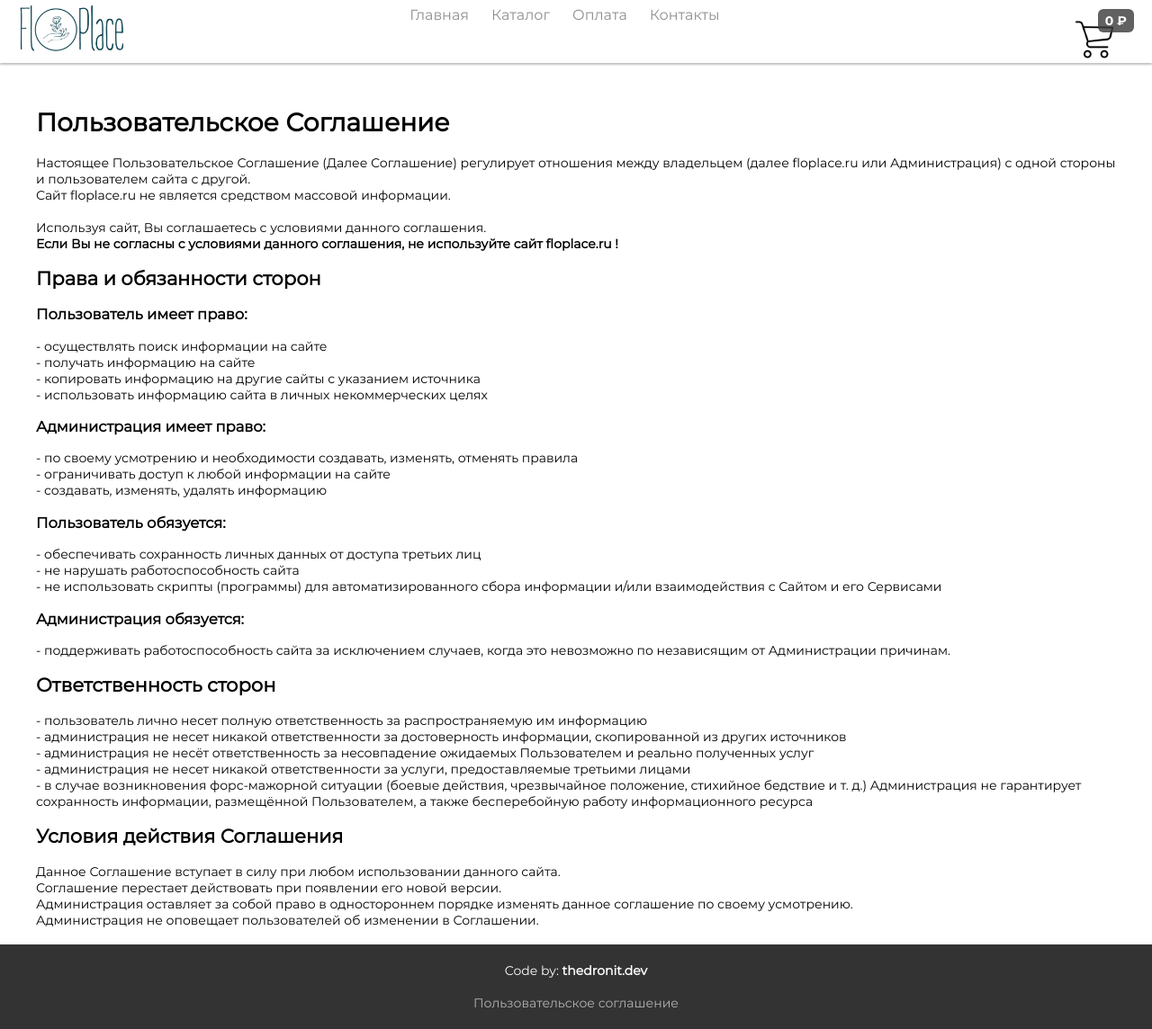
After one commit to TheDronIt/FloPlace, a Django app: page /useragreement in a window 1280 px wide. The commit adds this page. Shown: the whole page at 90% size. Run offline with Django 3.2, Linux system fonts and the light colour scheme; data that the repository does not hold is empty; parts of the project's set-up code (start-up, migrations or seed data) failed here and were passed over.

Commit message:
0304220229

```diff
--- a/config/settings.py
+++ b/config/settings.py
@@ -15,7 +15,7 @@ SECRET_KEY = secret_key
 DEBUG = True
 
 ALLOWED_HOSTS = ['*']
-
+CSRF_TRUSTED_ORIGINS = ['https://floplace.ru/']
 
 # Application definition
 
--- a/web/static/web/css/include.css
+++ b/web/static/web/css/include.css
@@ -79,3 +79,12 @@
 	color: white;
 	text-align: center;
 }
+.footer_link
+{
+	transition-duration: 0.25s;
+	color: #B3B3B3;
+}
+.footer_link:hover
+{
+	color: #F6F6F6;
+}
--- a/web/static/web/css/main.css
+++ b/web/static/web/css/main.css
@@ -71,7 +71,7 @@ a
 	max-width: 1200px;
 	min-height: 95vh;
 	margin: auto;
-	padding-top: 100px;
+	padding: 100px 15px 0 15px;
 }
 .page-headline
 {
@@ -425,9 +425,44 @@ a
 {
   display: none;
 }
-#delivery:checked~.delivery-label{
+.pickup-label
+{
+	display: block;
+}
+#delivery:checked ~ .delivery-label
+{
   display: block;
 }
+#delivery:checked ~ .pickup-label
+{
+	display: none;
+}
+
+.pickup_payment
+{
+	display: none;
+}
+.delivery_payment
+{
+	display: none;
+}
+#pickup:checked ~ .pickup_payment
+{
+	display: block;
+}
+#pickup:checked ~ .delivery_payment
+{
+	display: none;
+}
+#delivery:checked ~ .delivery_payment
+{
+	display: block;
+}
+.payment_info-message
+{
+	margin-top: 20px;
+}
+
 .delivery__address
 {
 	display: grid;
--- a/web/templates/include/footer.html
+++ b/web/templates/include/footer.html
@@ -1,3 +1,5 @@
 <div class="footer">
 	Code by: <a href="https://instagram.com/thedronit.dev" target="_blank" style="font-weight: bold;">thedronit.dev</a>
+	<br><br>
+	<a href="https://floplace.ru/useragreement" class="footer_link">Пользовательское соглашение</a>
 </div>
--- a/web/templates/page/contacts.html
+++ b/web/templates/page/contacts.html
@@ -74,7 +74,7 @@
 							<img src="{% static 'web/img/icons/mail.png' %}">
 						</div>
 						<div class="contacts_staff_info_social__login">
-							 mail
+							floplacespb@gmail.com
 						</div>
 					</div>
 				</div>
--- a/web/templates/page/index.html
+++ b/web/templates/page/index.html
@@ -112,7 +112,7 @@
 				<div class="reviews_container">
 					{% for Reviews in Reviews|slice:":4" %}
 					<div class="reviews_card">
-						<img src="{{Reviews.Image.url}}" class="reviews_card__img">
+						<img src="{{Reviews.Image.url}}" class="reviews_card__img" alt="">
 					</div>
 					{% endfor %}
 				</div>
@@ -122,7 +122,7 @@
 				    	<div class="slider__items">
 				    		{% for Reviews in Reviews %}
 				    		<div class="slider__item">
-				        		<img src="{{Reviews.Image.url}}" class="slider_image">
+				        		<img src="{{Reviews.Image.url}}" class="slider_image" alt="">
 				        	</div>
 					        {% endfor %}
 				    	</div>
--- /dev/null
+++ b/web/templates/page/other/UserAgreement.html
@@ -0,0 +1,68 @@
+<!DOCTYPE html>
+<html>
+<head>
+{% load static %}
+	<meta charset="utf-8">
+	<title>FloPlace | Пользовательское соглашение</title>
+	<link rel="shortcut icon" type="image/x-icon" href="{% static 'web/img/favicon.ico' %}">
+	<meta charset="UTF-8">
+	<meta name="viewport" content="width=device-width, initial-scale=1.0" />
+	<meta http-equiv="X-UA-Compatible" content="ie=edge" />
+	<meta name="Description" content="Частное детективное агество в г. Хабаровск">
+    <meta name="Keywords" content="Цветы, СПб, Питер">
+    <meta property="og:title" content="FloPlace - Цветы Санкт-Петербург" />
+    <meta property="og:description" content="FloPlace - Магазин по продаже качественных цветов в Санкт-Петербурге" />
+    <meta property="og:image" content="{% static 'web/img/logo.png' %}" />
+	<link rel="stylesheet" type="text/css" href="{% static 'web/css/main.css' %}">
+	<link rel="stylesheet" type="text/css" href="{% static 'web/css/include.css' %}">
+	<link rel="stylesheet" type="text/css" href="{% static 'web/css/header.css' %}">
+	<link rel="stylesheet" type="text/css" href="{% static 'web/css/mobile.css' %}">
+</head>
+<body>
+	{% block content %}
+	{% include 'include/header.html' %}
+	<div class="wrapper">
+		<h1>Пользовательское Соглашение</h1>
+		Настоящее Пользовательское Соглашение (Далее Соглашение) регулирует отношения между владельцем (далее floplace.ru или Администрация) с одной стороны и пользователем сайта с другой.<br>
+		Сайт floplace.ru не является средством массовой информации.
+		<br><br>
+		Используя сайт, Вы соглашаетесь с условиями данного соглашения.<br>
+		<b>Если Вы не согласны с условиями данного соглашения, не используйте сайт floplace.ru !</b>
+
+		<h2>Права и обязанности сторон</h2>
+		<h3>Пользователь имеет право:</h3>
+		- осуществлять поиск информации на сайте<br>
+		- получать информацию на сайте<br>
+		- копировать информацию на другие сайты с указанием источника<br>
+		- использовать информацию сайта в личных некоммерческих целях<br>
+
+		<h3>Администрация имеет право:</h3>
+		- по своему усмотрению и необходимости создавать, изменять, отменять правила<br>
+		- ограничивать доступ к любой информации на сайте<br>
+		- создавать, изменять, удалять информацию<br>
+
+		<h3>Пользователь обязуется:</h3>
+		- обеспечивать сохранность личных данных от доступа третьих лиц<br>
+		- не нарушать работоспособность сайта<br>
+		- не использовать скрипты (программы) для автоматизированного сбора информации и/или взаимодействия с Сайтом и его Сервисами<br>
+
+		<h3>Администрация обязуется:</h3>
+		- поддерживать работоспособность сайта за исключением случаев, когда это невозможно по независящим от Администрации причинам.<br>
+
+		<h2>Ответственность сторон</h2>
+		- пользователь лично несет полную ответственность за распространяемую им информацию<br>
+		- администрация не несет никакой ответственности за достоверность информации, скопированной из других источников<br>
+		- администрация не несёт ответственность за несовпадение ожидаемых Пользователем и реально полученных услуг<br>
+		- администрация не несет никакой ответственности за услуги, предоставляемые третьими лицами<br>
+		- в случае возникновения форс-мажорной ситуации (боевые действия, чрезвычайное положение, стихийное бедствие и т. д.) Администрация не гарантирует сохранность информации, размещённой Пользователем, а также бесперебойную работу информационного ресурса<br>
+
+		<h2>Условия действия Соглашения</h2>
+		Данное Соглашение вступает в силу при любом использовании данного сайта.<br>
+		Соглашение перестает действовать при появлении его новой версии.<br>
+		Администрация оставляет за собой право в одностороннем порядке изменять данное соглашение по своему усмотрению.<br>
+		Администрация не оповещает пользователей об изменении в Соглашении.<br><br>
+	</div>
+	{% include 'include/footer.html' %}
+	{% endblock %}
+</body>
+</html>
--- /dev/null
+++ b/web/templates/page/yookassapayemnt.html
@@ -0,0 +1 @@
+{% csrf_token %}
--- a/web/urls.py
+++ b/web/urls.py
@@ -10,5 +10,7 @@ urlpatterns = [
     path('basket', views.BasketPage),
     path('contacts', views.Contacts),
     path('payment', views.PaymentPage),
+    path('yookassa/payment', views.YookassaPayment),
+    path('useragreement', views.UserAgreement),
     path('robots.txt', TemplateView.as_view(template_name="robots.txt", content_type="text/plain"))
     ]
--- a/web/views.py
+++ b/web/views.py
@@ -4,6 +4,13 @@ from django.core.mail import send_mail
 from .models import *
 from django.template.loader import get_template
 import random
+import uuid
+from yookassa import Configuration, Payment
+from django.views.decorators.csrf import csrf_exempt
+import json
+
+Configuration.account_id = 860268
+Configuration.secret_key = "test_SgoBIO7txIDy-CU-jHhgyo5CTmZqjeijgqM_81xAyQU"
 
 def index(request):
 	ContactUsForm(request)
@@ -25,6 +32,7 @@ def catalog(request):
 	return render(request, 'page/catalog.html', data)
 
 def ProductCatalog(request, id):
+
 	category_id = id
 	AddToCard(request)
 
@@ -71,6 +79,17 @@ def BasketPage(request):
 					))
 
 
+	if request.method == "GET":
+		if 'code' in request.GET:
+			GetCode = request.GET['code']
+			data = {
+				'Code': GetCode,
+				'CategoryMenuList': CategoryMenuList(),
+				'BasketPrice': BasetPrice(request)
+			}
+			return render(request, 'page/thankspage.html', data)
+
+
 	#Кнопки
 	if request.method == "POST":
 		if request.POST['button']:
@@ -97,84 +116,119 @@ def BasketPage(request):
 					Name = request.POST['Name']
 					Phone = request.POST['Phone']
 					Email = request.POST['Email']
+					CodeNumber = Code(request)
+					return_url = "https://floplace.ru/basket?code="+str(CodeNumber)
 
-					Address = ""
-					Delivery = ""
-					if request.POST['Delivery_type'] == "1":
-						Delivery = "Самовывоз"
-					elif request.POST['Delivery_type'] == "2":
-						Delivery = "Доставка"
-					if request.POST['Delivery_type'] == "2":
-						Street = "-"
-						House = "-"
-						Door = "-"
-						Comment = "-"
-						Entrance = "-"
-						Floor = "-"
-						if request.POST['Street']:
-							Street = request.POST['Street']
-						if request.POST['House']:
-							House = request.POST['House']
-						if request.POST['Door']:
-							Door = request.POST['Door']
-						if request.POST['Comment']:
-							Comment = request.POST['Comment']
-						if request.POST['Entrance']:
-							Entrance = request.POST['Entrance']
-						if request.POST['Floor']:
-							Floor = request.POST['Floor']
-						Address = Street +" "+House+", "+Door+", "+Comment+", "+Entrance+", "+Floor
-					Paymant = ""
-					if request.POST['payment'] == "1":
-						Paymant = "Наличный расчет"
-					elif request.POST['payment'] == "2":
-						Paymant = "Перевод"
+					if request.POST['payment'] == "2":
+						payment = Payment.create({
+							"amount": {
+								"value": BasetPrice(request),
+								"currency": "RUB"
+							},
+							"confirmation": {
+								"type": "redirect",
+								"return_url": return_url
+							},
+							"capture": True,
+							"description": CodeNumber
+						}, uuid.uuid4())
 
-
-					db_Order = ""
-					number = 1
-					for product in Product:
-						db_Order = str(db_Order) + str(number) + ") " + str(product['name']) + " | Кол-во: " + str(product['product_value']) + " | За один: " + str(product['price']) + " | Цена: " + str(product['full_price']) + "\n"
-						number = number + 1
-					db_Order
-					CodeNumber = Code(request)
-					orderdb = Order(
+						OnlinePaymentTempDB = OnlinePaymentTemp(
 							Code=CodeNumber,
+							Session_key=session_key(request),
+							Status="Не оплачено",
 							Name=Name,
 							Phone=Phone,
 							Email=Email,
-							Order=db_Order,
-							Delivery=Delivery,
-							Address=Address,
-							Paymant=Paymant,
-							Price=BasetPrice(request),
-							Status="Обрабатывается"
+							FullPrice=BasetPrice(request)
 							)
+						OnlinePaymentTempDB.save()
 
-					orderdb.save()
-					Basket.objects.filter(session_key=session_key(request)).delete()
+						return HttpResponseRedirect(payment.confirmation.confirmation_url)
 
-					mail_to_admin = send_mail(
-						'FloPlace | Поступление заказа | '+str(Name),
-						'Имя: '+str(Name)+'\nТелефон: '+str(Phone)+'\nПочта: '+str(Email)+'\nПолучение товра: '+str(Delivery)+'\nАдрес: '+str(Address)+'\nЗаказ: \n'+str(db_Order),
-						'supvportk@gmail.com',
-						['supvportk@gmail.com'],
-						fail_silently=False,
-					)
-					mail = send_mail(
-						'FloPlace | Информация по заказу',
-						'Код вашего заказа: '+str(CodeNumber)+'\nВы можете узнать состояние вашего заказа, написав нам в инстаграм https://instagram.com/floplace_spb или по номеру +7(924) 170-10-00\n\nСпособ доставки: '+Delivery,
-						'supvportk@gmail.com',
-						[str(Email)],
-						fail_silently=False,
-					)
 
-					data = {
-						'Code': CodeNumber,
-						'CategoryMenuList': CategoryMenuList(),
-						'BasketPrice': BasetPrice(request)
-					}
-					return render(request, 'page/thankspage.html', data)
+					elif request.POST['payment'] == "1":
+
+						Address = ""
+						Delivery = ""
+						if request.POST['Delivery_type'] == "1":
+							Delivery = "Самовывоз"
+						elif request.POST['Delivery_type'] == "2":
+							Delivery = "Доставка"
+						if request.POST['Delivery_type'] == "2":
+							Street = "-"
+							House = "-"
+							Door = "-"
+							Comment = "-"
+							Entrance = "-"
+							Floor = "-"
+							if request.POST['Street']:
+								Street = "Ул. "+str(request.POST['Street'])
+							if request.POST['House']:
+								House = "Дом "+str(request.POST['House'])
+							if request.POST['Door']:
+								Door = "Кв. "+str(request.POST['Door'])
+							if request.POST['Comment']:
+								Comment = "Сообщение: "+str(request.POST['Comment'])
+							if request.POST['Entrance']:
+								Entrance = "Под. "+str(request.POST['Entrance'])
+							if request.POST['Floor']:
+								Floor = "Эт. "+str(request.POST['Floor'])
+							Address = Street +" "+House+", "+Door+", "+Entrance+", "+Floor+", "+Comment
+						Paymant = ""
+						if request.POST['payment'] == "1":
+							Paymant = "Наличный расчет"
+						elif request.POST['payment'] == "2":
+							Paymant = "Перевод"
+
+
+						db_Order = ""
+						number = 1
+						for product in Product:
+							db_Order = str(db_Order) + str(number) + ") " + str(product['name']) + " | Кол-во: " + str(product['product_value']) + " | За один: " + str(product['price']) + " | Цена: " + str(product['full_price']) + "\n"
+							number = number + 1
+						db_Order
+
+						orderdb = Order(
+								Code=CodeNumber,
+								Name=Name,
+								Phone=Phone,
+								Email=Email,
+								Order=db_Order,
+								Delivery=Delivery,
+								Address=Address,
+								Paymant=Paymant,
+								Price=BasetPrice(request),
+								Status="Обрабатывается"
+								)
+
+						orderdb.save()
+						Basket.objects.filter(session_key=session_key(request)).delete()
+
+						'''
+						mail_to_admin = send_mail(
+							'FloPlace | Поступление заказа | '+str(Name),
+							'Имя: '+str(Name)+'\nТелефон: '+str(Phone)+'\nПочта: '+str(Email)+'\nПолучение товра: '+str(Delivery)+'\nАдрес: '+str(Address)+'\nЗаказ: \n'+str(db_Order),
+							'supvportk@gmail.com',
+							['supvportk@gmail.com'],
+							fail_silently=False,
+						)
+						mail = send_mail(
+							'FloPlace | Информация по заказу',
+							'Код вашего заказа: '+str(CodeNumber)+'\nВы можете узнать состояние вашего заказа, написав нам в инстаграм https://instagram.com/floplace_spb или по номеру +7(924) 170-10-00\n\nСпособ доставки: '+Delivery,
+							'supvportk@gmail.com',
+							[str(Email)],
+							fail_silently=False,
+						)
+						'''
+
+				data = {
+					'Code': CodeNumber,
+					'CategoryMenuList': CategoryMenuList(),
+					'BasketPrice': BasetPrice(request)
+				}
+				return render(request, 'page/thankspage.html', data)
+
 
 	data = {
 		'Product': Product,
@@ -194,6 +248,7 @@ def Contacts(request):
 	}
 	return render(request, 'page/contacts.html', data)
 
+
 def PaymentPage(request):
 	data = {
 		'CategoryMenuList': CategoryMenuList(),
@@ -201,6 +256,101 @@ def PaymentPage(request):
 		'BasketPrice': BasetPrice(request)
 	}
 	return render(request, 'page/payment.html', data)
+
+@csrf_exempt
+def YookassaPayment(request):
+	print("\n\n\n")
+	yookassa_json = json.loads(request.body)
+	payment_id = yookassa_json['object']['id']
+
+	if yookassa_json['event'] == "payment.waiting_for_capture":
+		Payment.capture(payment_id)
+	if yookassa_json['event'] == "payment.canceled":
+		Code = yookassa_json['object']['description']
+		OnlinePaymentTemp.objects.get(Code=Code).delete()
+	if yookassa_json['event'] == "payment.succeeded":
+		Code = yookassa_json['object']['description']
+		OnlinePaymentTemp.objects.filter(Code=Code).update(Status="Оплачено")
+		onlinepaymenttemp = OnlinePaymentTemp.objects.get(Code=Code)
+
+		session_key = onlinepaymenttemp.Session_key
+		Name = onlinepaymenttemp.Name
+		Phone = onlinepaymenttemp.Phone
+		Email = onlinepaymenttemp.Email
+		Price = onlinepaymenttemp.FullPrice
+
+		Delivery = "Самовывоз"
+		Paymant = "Перевод"
+		Address = ""
+		db_Order = ""
+		number = 1
+
+
+		BasketProduct = Basket.objects.filter(session_key=session_key).order_by('id')#.product_id
+		Product = []
+		for product in BasketProduct:
+
+			AboutProduct = Flowers.objects.get(id=int(product.product_id))
+			Product.append(
+						dict(
+							name=AboutProduct.Name,
+							link="/product/"+str(AboutProduct.id),
+							image=AboutProduct.Image.url,
+							product_id=product.product_id,
+							product_value=product.product_value,
+							price=AboutProduct.Price,
+							full_price=AboutProduct.Price * product.product_value,
+						))
+
+		for product in Product:
+			db_Order = str(db_Order) + str(number) + ") " + str(product['name']) + " | Кол-во: " + str(product['product_value']) + " | За один: " + str(product['price']) + " | Цена: " + str(product['full_price']) + "\n"
+			number = number + 1
+		db_Order
+
+		orderdb = Order(
+				Code=Code,
+				Name=Name,
+				Phone=Phone,
+				Email=Email,
+				Order=db_Order,
+				Delivery=Delivery,
+				Address=Address,
+				Paymant=Paymant,
+				Price=Price,
+				Status="Оплачен"
+				)
+
+		orderdb.save()
+		Basket.objects.filter(session_key=session_key).delete()
+
+		'''
+		mail_to_admin = send_mail(
+			'FloPlace | Поступление заказа | '+str(Name),
+			'Имя: '+str(Name)+'\nТелефон: '+str(Phone)+'\nПочта: '+str(Email)+'\nПолучение товра: '+str(Delivery)+'\nАдрес: '+str(Address)+'\nЗаказ: \n'+str(db_Order),
+			'supvportk@gmail.com',
+			['supvportk@gmail.com'],
+			fail_silently=False,
+		)
+		mail = send_mail(
+			'FloPlace | Информация по заказу',
+			'Код вашего заказа: '+str(Code)+'\nВы можете узнать состояние вашего заказа, написав нам в инстаграм https://instagram.com/floplace_spb или по номеру +7(924) 170-10-00\n\nСпособ доставки: '+Delivery,
+			'supvportk@gmail.com',
+			[str(Email)],
+			fail_silently=False,
+		)
+		'''
+
+
+	return render(request, 'page/yookassapayment.html')
+
+
+def UserAgreement(request):
+	data = {
+		'BasketPrice': BasetPrice(request),
+		'CategoryMenuList': CategoryMenuList(),
+	}
+	return render(request, 'page/other/UserAgreement.html', data)
+
 
 
 
@@ -235,7 +385,6 @@ def AddToCard(request):
 				ProductId = request.POST['id']
 				AboutProduct = Flowers.objects.get(id=ProductId)
 				product_in_basket = Basket.objects.filter(session_key=session_key(request)).filter(product_id=ProductId)
-				print(request.POST['id'])
 				if product_in_basket:
 					return redirect("/basket")
 				else:
@@ -243,14 +392,19 @@ def AddToCard(request):
 					db.save()
 					return redirect("/catalog/"+str(ProductId))
 
+
 def Popular():
 	PopularProduct = Flowers.objects.filter(Additionally="Популярно")
 	PopularList = []
 	if len(PopularProduct) > 0:
-		while len(PopularList) < 3:
-			Choice = random.choice(PopularProduct)
-			if not Choice in PopularList:
-				PopularList.append(Choice)
+		if len(PopularProduct) > 3 :
+			while len(PopularList) < 3:
+				Choice = random.choice(PopularProduct)
+				if not Choice in PopularList:
+					PopularList.append(Choice)
+		elif len(PopularProduct) <= 3:
+			for PopularProduct_el in PopularProduct:
+				PopularList.append(PopularProduct_el)
 
 	return PopularList
 
@@ -276,13 +430,17 @@ def Code(request):
 
 
 def ReviewsList():
-	review = Reviews.objects.all()[:6]
+	review = Reviews.objects.all()
 	reviewlist = []
 	if len(review) > 0:
-		while len(reviewlist) < 6:
-			Choice = random.choice(review)
-			if not Choice in reviewlist:
-				reviewlist.append(Choice)
+		if len(review) > 6:
+			while len(reviewlist) < 6:
+				Choice = random.choice(review)
+				if not Choice in reviewlist:
+					reviewlist.append(Choice)
+		elif len(review) <= 6:
+			for review_el in review:
+				reviewlist.append(review_el)
 	return reviewlist
 
 
```
Also changed, not shown: web/admin.py (+45 -0 lines), web/models.py (+19 -1 lines), web/templates/include/header.html (+4 -4 lines), web/templates/page/basket.html (+25 -4 lines), web/migrations/0017_onlinepaymenttemp_alter_order_status.py (added), web/migrations/0018_onlinepaymenttemp_email_onlinepaymenttemp_fullprice_and_more.py (added).
